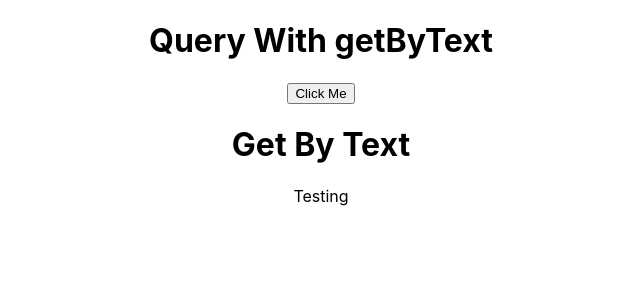
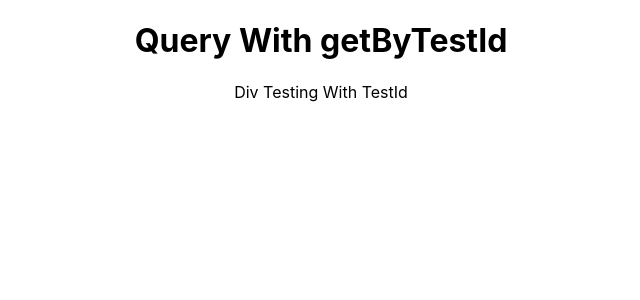
Before and after one commit to shakeer7396/TypeScript_Projects, a React (Create React App) app in the folder ReactTesting/blog-app/: page / in a window 1280 px wide. Shown: the top 300 px of the page, without its empty margins (319-959 px from the left). Built offline with nearby package versions, Linux system fonts and the light colour scheme.

Commit message:
Revision

```diff
--- a/ReactTesting/blog-app/src/App.js
+++ b/ReactTesting/blog-app/src/App.js
@@ -3,21 +3,10 @@ import "./App.css";
 function App() {
   return (
     <div className="App">
-      <h1> Query With getByText</h1>
-      <button>Click Me</button>
-      <h1 id="h1_tag">Get By Text</h1>
-      <p className="ptag" id="p_tag">
-        Testing
-      </p>
+      <h1> Query With getByTestId</h1>
+      {/* Every element have unique id its first priority means id="divTag" but adding another attribute id for any other purpose like (data-testid="Anything add") you Over ride this like (element-testid="div-test-id") then use configure in testing file then only it will work */}
+      <div id="divTag" element-testid="div-test-id" >Div Testing With TestId</div>
 
-      {/* <h1> Query getAllByText</h1>
-      <button>Click Me</button>
-      <h1>Get By Text</h1>
-      <p>Testing</p>
-
-      <button>Click Me</button>
-      <h1>Get By Text</h1>
-      <p>Testing</p> */}
     </div>
   );
 }
```
Also changed, not shown: 2 other files (tests, documents, lock files or other folders).
